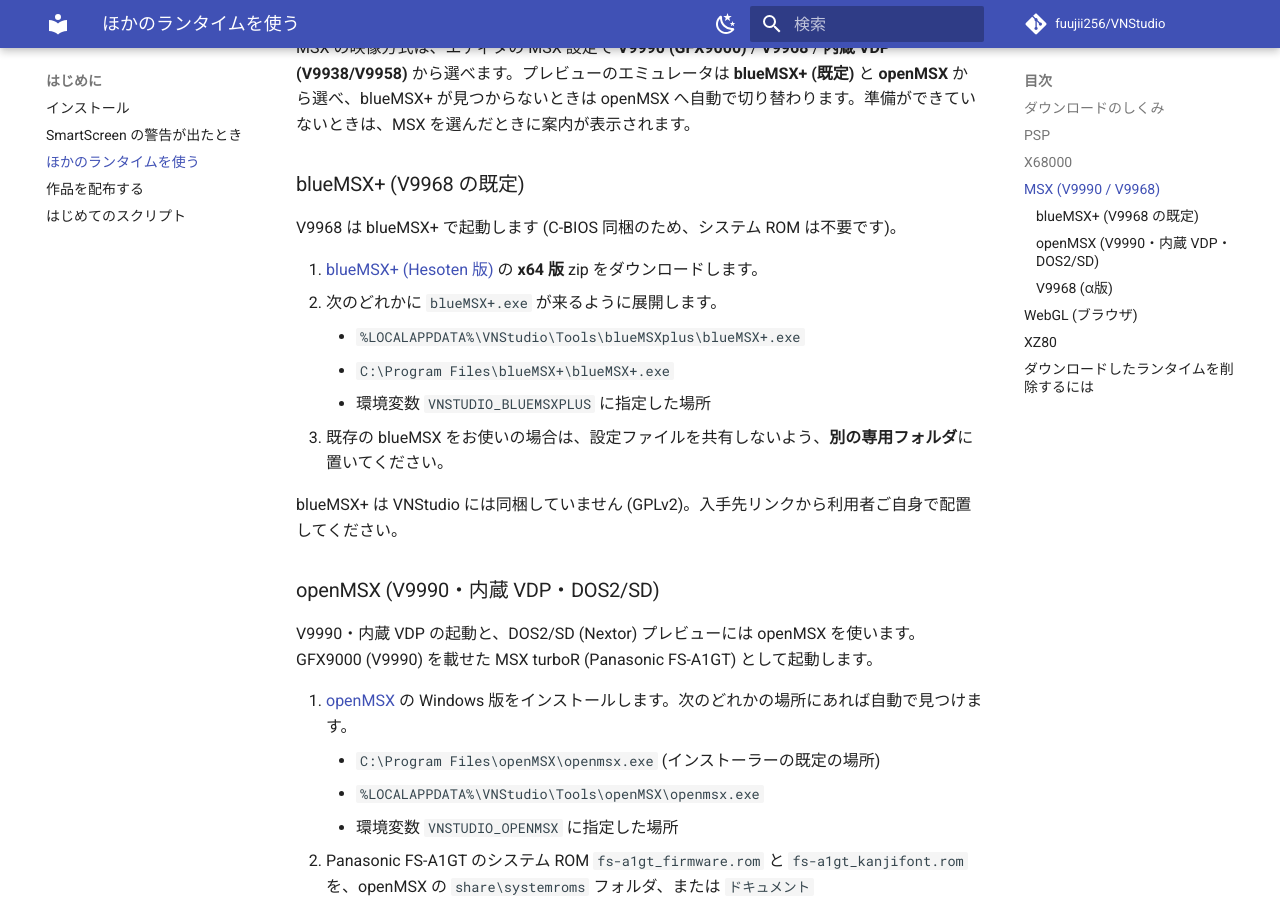
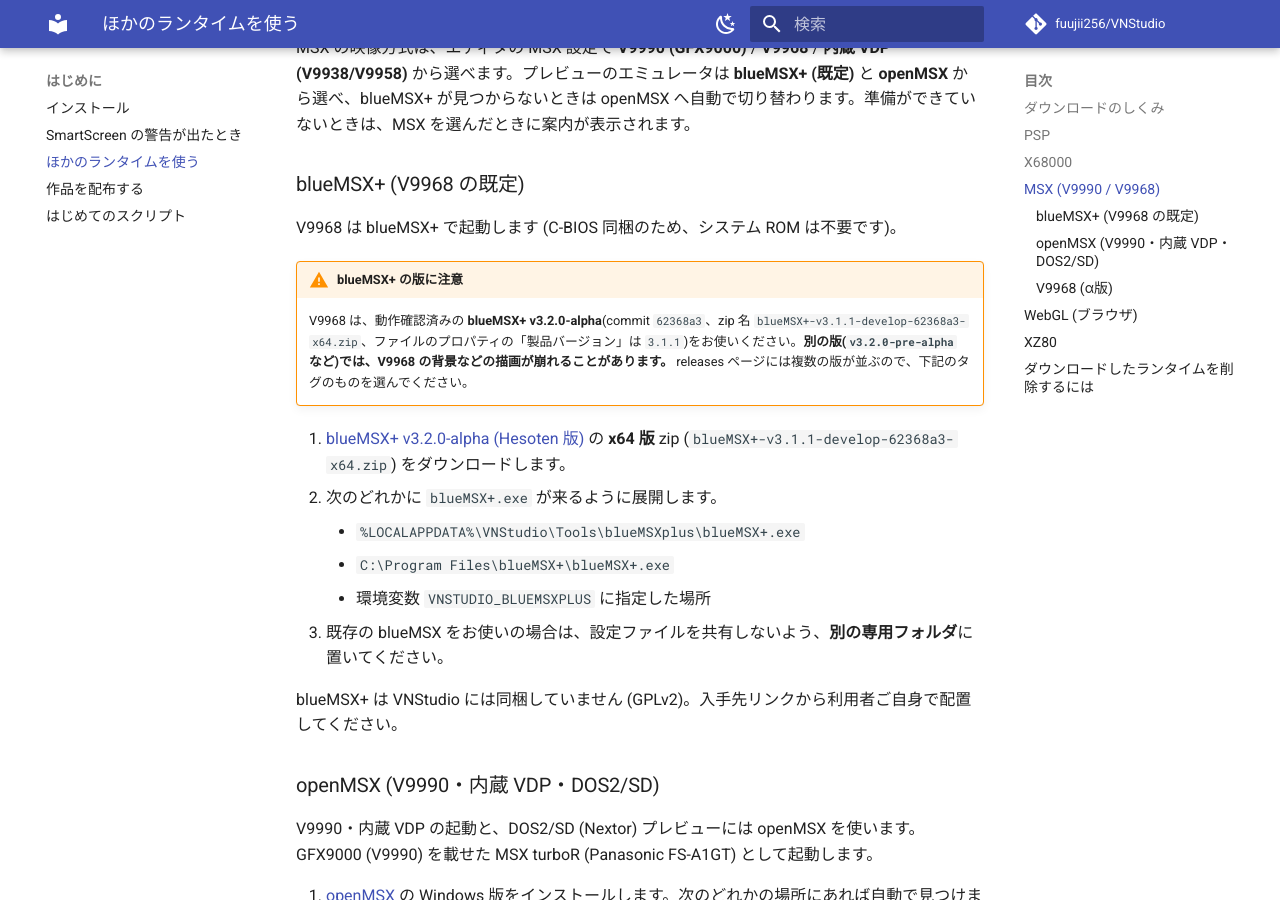
Before and after one commit to fuujii256/VNStudio, an MkDocs documentation site: the page built from docs/getting-started/runtimes.md, in a window 1280 px wide and 900 px high, scrolled down 3425 px. Built offline with MkDocs 1.6.1 and Material for MkDocs 9.7.7, drawn with Linux system fonts in a browser that asks for light colours; comment, search, counter and statistics services are not loaded.

Commit message:
docs(msx): V9968 の blueMSX+ は v3.2.0-alpha (62368a3) を指定、他版での描画崩れを注記
利用者が v3.2.0-pre-alpha を誤取得し V9968 背景が化ける事例。releases ページに
複数版が並ぶため、確認済みの版 (タグ v3.2.0-alpha / zip blueMSX+-v3.1.1-develop-62368a3)
を明記し、別版では描画が崩れることがある旨を warning で追記。

```diff
--- a/docs/getting-started/runtimes.md
+++ b/docs/getting-started/runtimes.md
@@ -81,7 +81,10 @@ MSX の映像方式は、エディタの MSX 設定で **V9990 (GFX9000)** / **V
 
 V9968 は blueMSX+ で起動します (C-BIOS 同梱のため、システム ROM は不要です)。
 
-1. [blueMSX+ (Hesoten 版)](https://github.com/Hesoten/blueMSX-plus/releases) の **x64 版** zip をダウンロードします。
+!!! warning "blueMSX+ の版に注意"
+    V9968 は、動作確認済みの **blueMSX+ v3.2.0-alpha**(commit `62368a3`、zip 名 `blueMSX+-v3.1.1-develop-62368a3-x64.zip`、ファイルのプロパティの「製品バージョン」は `3.1.1`)をお使いください。**別の版(`v3.2.0-pre-alpha` など)では、V9968 の背景などの描画が崩れることがあります。** releases ページには複数の版が並ぶので、下記のタグのものを選んでください。
+
+1. [blueMSX+ v3.2.0-alpha (Hesoten 版)](https://github.com/Hesoten/blueMSX-plus/releases/tag/v3.2.0-alpha) の **x64 版** zip (`blueMSX+-v3.1.1-develop-62368a3-x64.zip`) をダウンロードします。
 2. 次のどれかに `blueMSX+.exe` が来るように展開します。
     - `%LOCALAPPDATA%\VNStudio\Tools\blueMSXplus\blueMSX+.exe`
     - `C:\Program Files\blueMSX+\blueMSX+.exe`
```
